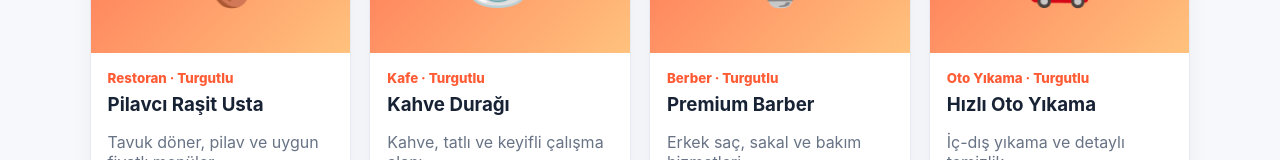
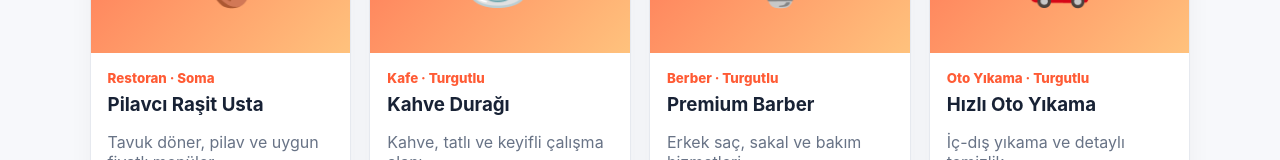
Before and after one commit to programci455/yerelbul, a React (Vite) app: page / in a window 1280 px wide. Shown: the part 792-952 px from the top of the page. Built offline with nearby package versions, Linux system fonts and the light colour scheme.

Commit message:
Change city for Pilavcı Raşit Usta
Updated the city for 'Pilavcı Raşit Usta' from 'Turgutlu' to 'Soma'.

```diff
--- a/src/main.jsx
+++ b/src/main.jsx
@@ -3,7 +3,7 @@ import {createRoot} from "react-dom/client";
 import "./style.css";
 
 const initial=[
-{id:1,name:"Pilavcı Raşit Usta",cat:"Restoran",icon:"🍗",city:"Turgutlu",desc:"Tavuk döner, pilav ve uygun fiyatlı menüler.",phone:"",featured:true,views:1280},
+{id:1,name:"Pilavcı Raşit Usta",cat:"Restoran",icon:"🍗",city:"Soma",desc:"Tavuk döner, pilav ve uygun fiyatlı menüler.",phone:"",featured:true,views:1280},
 {id:2,name:"Kahve Durağı",cat:"Kafe",icon:"☕",city:"Turgutlu",desc:"Kahve, tatlı ve keyifli çalışma alanı.",phone:"",featured:true,views:940},
 {id:3,name:"Premium Barber",cat:"Berber",icon:"💈",city:"Turgutlu",desc:"Erkek saç, sakal ve bakım hizmetleri.",phone:"",featured:false,views:620},
 {id:4,name:"Hızlı Oto Yıkama",cat:"Oto Yıkama",icon:"🚗",city:"Turgutlu",desc:"İç-dış yıkama ve detaylı temizlik.",phone:"",featured:false,views:480}
```
